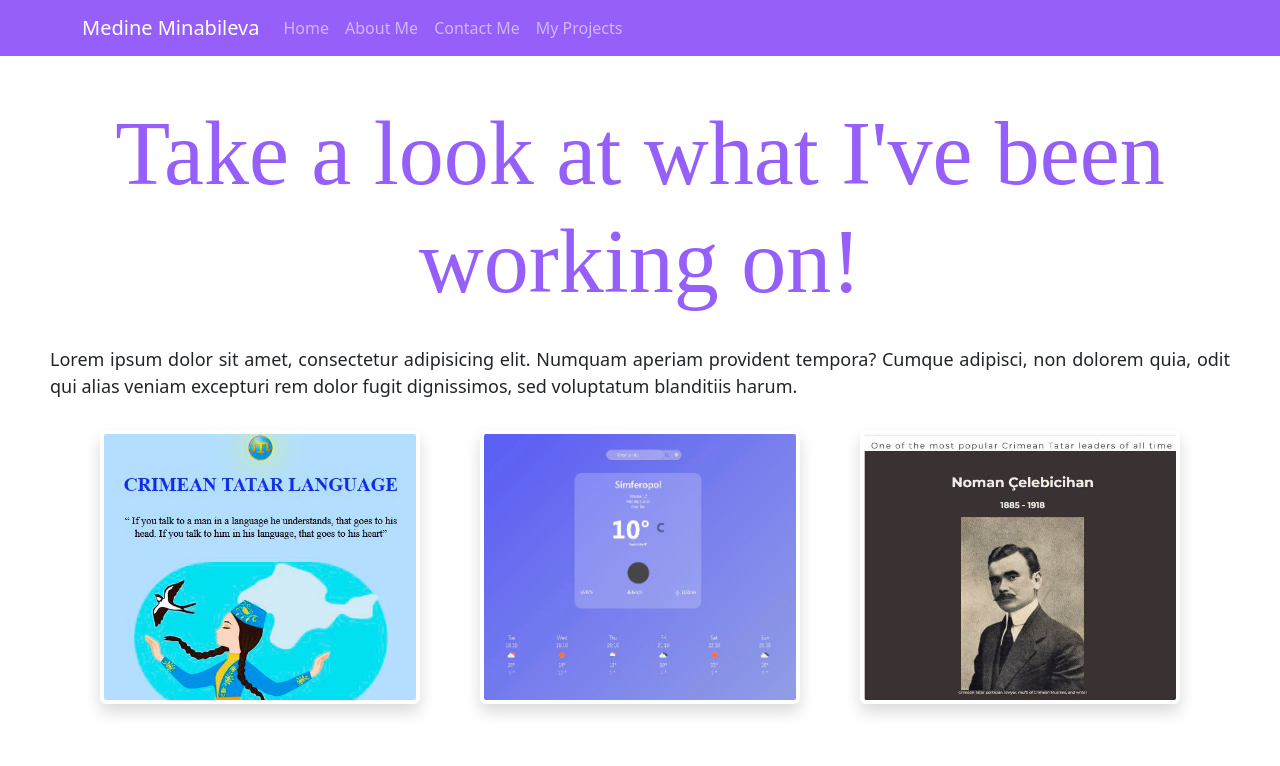
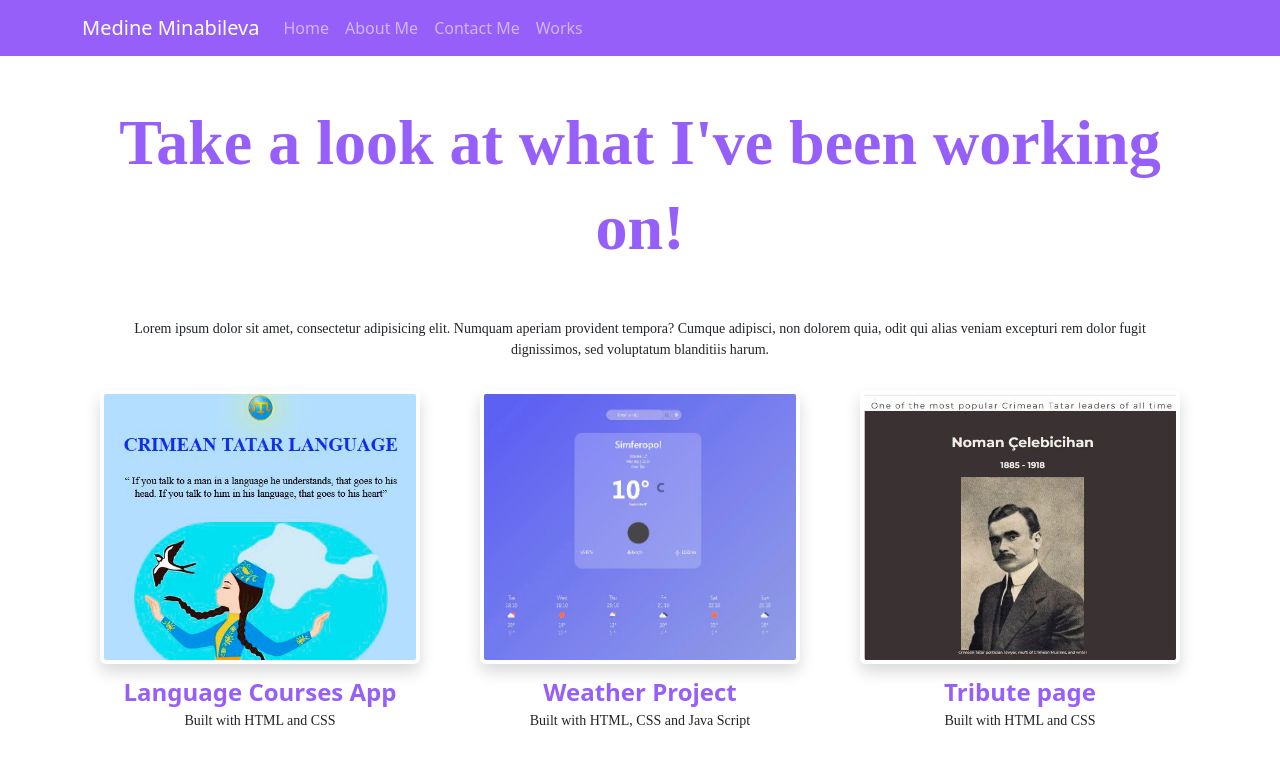
Before and after one commit to immdin/portfolio-project, a plain HTML site: page projects.html in a window 1280 px wide. Drawn offline with nearby package versions, Linux system fonts and the light colour scheme.

Commit message:
Added and styled a Work page

```diff
--- a/projects.html
+++ b/projects.html
@@ -38,7 +38,7 @@
                         </a>
                     </li>
                     <li class="nav-item">
-                        <a class="nav-link text-mute" href="projects.html">My Projects
+                        <a class="nav-link text-mute" href="projects.html">Works
                         </a>
                     </li>
                 </ul>
@@ -46,36 +46,45 @@
         </div>
     </nav>
 
-    <h1 class="text-1">Take a look at what I've been working on!</h1>
+
+    <div class="content-container container text-center">
+        <div class="content ">
+            <h1 class="text-1 text-center mb-5">Take a look at what I've been working on!</h1>
 
             <div class="about-paragraphs text-justify">
-        <p>
+                <p class="text-center">
                     Lorem ipsum dolor sit amet, consectetur adipisicing elit. Numquam
                     aperiam provident tempora? Cumque adipisci, non dolorem quia, odit qui
                     alias veniam excepturi rem dolor fugit dignissimos, sed voluptatum
                     blanditiis harum.
                 </p>
             </div>
-    <div class="container text-center">
             <div class="row">
                 <div class="col-sm-4">
                     <a href="https://www.shecodes.io/workshops/shecodes-basics-562033c3-7715-4c26-ac0a-caadddc3ae16/projects/984863"
                         title="Language Courses App">
                         <img src="images/languageapp.jpg" alt="Language Courses App"
                             class="img-fluid rounded  p-1 shadow"></a>
+                    <h3 class="m-0">Language Courses App</h3>
+                    <p class="text-mute text-center">Built with HTML and CSS</p>
 
                 </div>
                 <div class="col-sm-4">
                     <a href="https://www.shecodes.io/workshops/shecodes-plus-5dbbec98-fda6-4ae8-9ca3-930a6c406414/projects/1144602"
                         title="Weather Project"><img src="images/weatherapp.JPG" alt="Weather Project"
                             class="img-fluid rounded p-1  shadow"></a>
+                    <h3 class="m-0">Weather Project</h3>
+                    <p class="text-mute text-center">Built with HTML, CSS and Java Script</p>
 
                 </div>
                 <div class="col-sm-4  ">
                     <a href="https://pjci7m.csb.app/" title="Tribute page to Noman Chelebidzhihan"><img
                             src="images/tributepage.JPG" alt="Tribute page to Noman Chelebidzhihan"
                             class="img-fluid rounded p-1 shadow "></a>
+                    <h3 class="m-0">Tribute page </h3>
+                    <p class="text-mute text-center">Built with HTML and CSS</p>
 
+                </div>
             </div>
 
         </div>
--- a/styles/style.css
+++ b/styles/style.css
@@ -194,12 +194,41 @@ img {
 
 }
 
+.content-container {
+    margin: 30px;
+
+}
+
+.content h1 {
+    font-weight: 700;
+    font-size: 64px;
+    line-height: 85px;
+}
+
+.content h3 {
+    color: var(--primary-color);
+    font-weight: 700;
+    font-size: 24px;
+    line-height: 1.5;
+    margin: 20px 0;
+
+
+}
+
+.content p {
+    font-size: 14px;
+    font-weight: 400;
+    font-family: 'Poppins';
+
+}
+
 
 
 @media (max-width: 996px) {
     .text-1 {
         font-size: 60px;
     }
+
 
     .text-2 {
         font-size: 30px;
@@ -285,7 +314,17 @@ img {
         color: white;
     }
 
+    .content h3 {
+        font-size: 20px;
+        line-height: 1.5;
 
+    }
+
+    .content h1 {
+
+        font-size: 55px;
+        line-height: 70px;
+    }
 }
 
 @media (max-width: 767px) {
@@ -398,6 +437,13 @@ img {
         line-height: 15px;
 
     }
+
+    .content h1 {
+
+
+        font-size: 45px;
+        line-height: 60px;
+    }
 }
 
 @media (min-width: 1300px) {
@@ -430,4 +476,12 @@ img {
         color: white;
     }
 
+
+
+    .content p {
+        font-size: 20px;
+
+
+    }
+
 }
```
Also changed, not shown: aboutme.html (+1 -1 lines), index.html (+1 -1 lines). Lines whose indentation alone changed are shown as unchanged.
